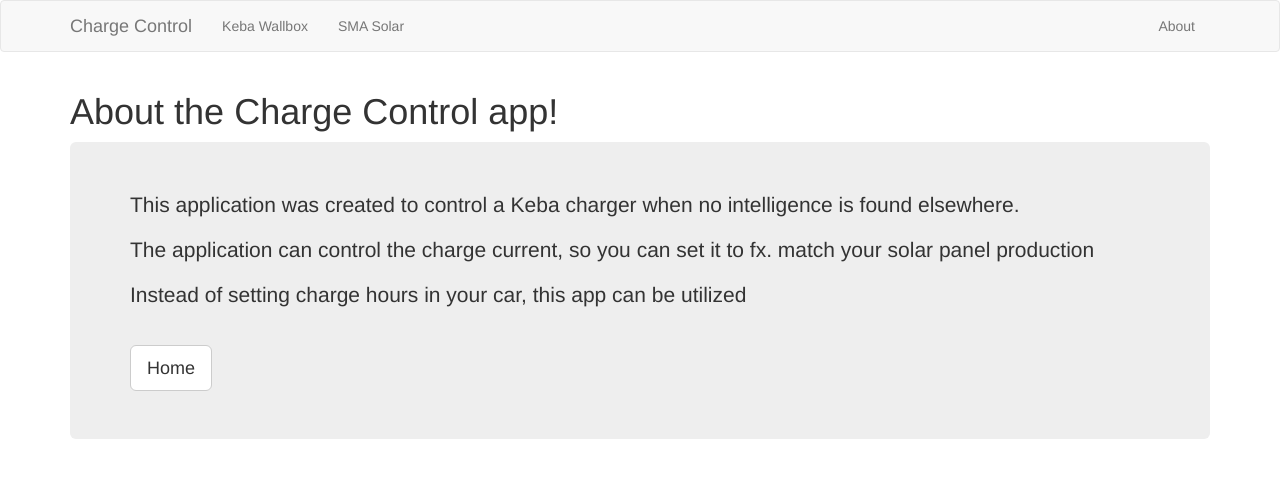
After one commit to lillknurra/chargercontrol, a Flask app: page /about in a window 1280 px wide. The commit adds this page. Shown: the top 478 px of the page. Run offline with Flask 2, Linux system fonts and the light colour scheme; some libraries are stand-ins or nearby versions.

Commit message:
Added About and updated flash messaging

```diff
--- a/app/routes.py
+++ b/app/routes.py
@@ -43,6 +43,8 @@ def index():
 		sleep(1)
 		sock.sendto(limitb, (ip, port))
 		sleep(1)
+		print('UDP sent to charger: ' + limit)
+		flash('UDP sent to charger: '+ limit)
 		if show_display:
 			start_hour = str(start_hour)
 			if start_minute == 0:
@@ -52,8 +54,11 @@ def index():
 			display = 'display 0 0 0 0 ' + 'Charging$starts$' + start_hour + ':' + start_minute
 			displayb = display.encode(encoding='utf-8')
 			sock.sendto(displayb, (ip, port))
-		print('UDP sent to charger: ' + limit + '\nCharging set to start ' + start_hour + ':' + start_minute)
-		#tkmb.showinfo("UDP command", "UDP sent to charger: \n" + limit)
-		flash('UDP sent to charger: '+ limit)
-		flash('Charging set to start ' + start_hour + ':' + start_minute)
+			flash('Charging set to start ' + start_hour + ':' + start_minute)
+		else:
+			flash('Charge command to take effect immediately!')
 	return render_template('index.html', title='Home', form=form)
+
+@app.route('/about')
+def about():
+	return render_template('about.html', title='About')
--- /dev/null
+++ b/app/templates/about.html
@@ -0,0 +1,11 @@
+{% extends "base.html" %}
+
+{% block app_content %}
+	<h1>About the Charge Control app!</h1>
+	<div class="jumbotron">
+      <p>This application was created to control a Keba charger when no intelligence is found elsewhere.</p>
+	  <p>The application can control the charge current, so you can set it to fx. match your solar panel production</p>
+      <p>Instead of setting charge hours in your car, this app can be utilized</p><br>
+	  <a class="btn btn-lg btn-default" role="button" href="{{ url_for('index') }}">Home</a>
+    </div>
+{% endblock %}
--- a/app/templates/base.html
+++ b/app/templates/base.html
@@ -26,6 +26,9 @@
                     <li><a href="http://192.168.99.143/" target="_blank">Keba Wallbox</a></li>
                     <li><a href="https://sma3006926728/#/smartView" target="_blank">SMA Solar</a></li>
                 </ul>
+                <ul class="nav navbar-nav navbar-right">
+                    <li><a href="{{ url_for('about') }}">About</a></li>
+                </ul>
             </div>
         </div>
     </nav>
```
